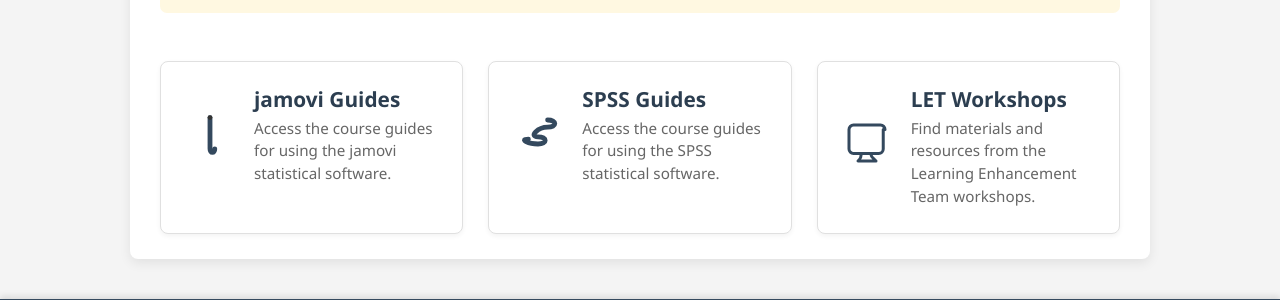
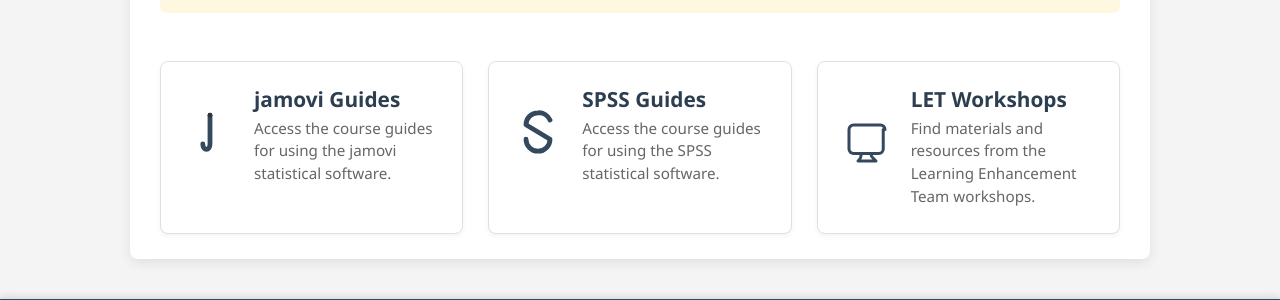
Before and after one commit to probe973/hsc-5066y, a Jekyll site: the page built from index.md, in a window 1280 px wide. Shown: the part 543-843 px from the top of the page. Built offline with Jekyll 4.4.1, drawn with Linux system fonts in a browser that asks for light colours.

Commit message:
Update index.md

```diff
--- a/index.md
+++ b/index.md
@@ -19,8 +19,8 @@
             <!-- SVG Icon for jamovi Guides -->
             <div class="card-icon">
             <svg viewBox="0 0 100 100" xmlns="http://www.w3.org/2000/svg" stroke="currentColor" stroke-width="10" fill="none" stroke-linecap="round" stroke-linejoin="round" aria-hidden="true">
-    <path d="M 50 20 L 50 85 C 50 95 60 95 60 85 M 50 70 L 50 20" />
-    <circle cx="50" cy="20" r="5" fill="currentColor" stroke="none" />
+    <path d="M 50 15 L 50 75 C 50 90 35 90 35 75" />
+    <circle cx="50" cy="15" r="5" fill="currentColor" stroke="none" />
 </svg>
             </div>
             <div class="card-text">
@@ -29,13 +29,12 @@
             </div>
         </div>
     </a>
-
     <a href="{{ "/spss/" | relative_url }}" class="card">
         <div class="card-content">
             <!-- SVG Icon for SPSS Guides -->
             <div class="card-icon">
             <svg viewBox="0 0 100 100" xmlns="http://www.w3.org/2000/svg" stroke="currentColor" stroke-width="10" fill="none" stroke-linecap="round" stroke-linejoin="round" aria-hidden="true">
-    <path d="M 70 25 C 90 25 90 40 70 40 C 50 40 30 60 50 60 C 70 60 70 75 50 75 C 30 75 10 65 30 65" />
+    <path d="M 75 25 A 25 25 0 0 0 50 10 A 25 25 0 0 0 25 35 L 75 65 A 25 25 0 0 1 50 90 A 25 25 0 0 1 25 65" />
 </svg>
             </div>
             <div class="card-text">
@@ -44,7 +43,6 @@
             </div>
         </div>
     </a>
-
     <a href="{{ "/let/" | relative_url }}" class="card">
         <div class="card-content">
             <!-- SVG Icon for LET Workshops -->
```
